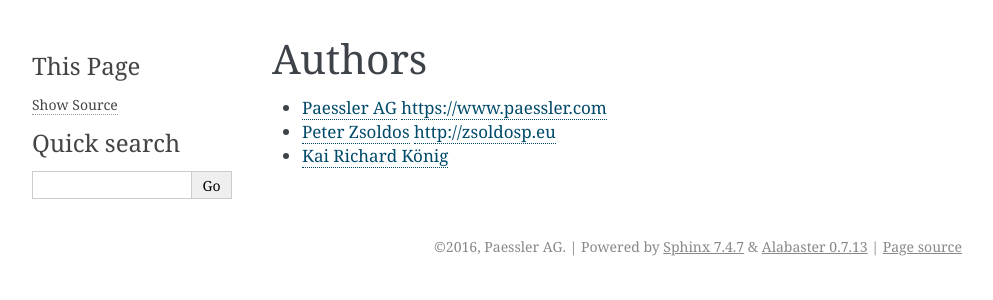
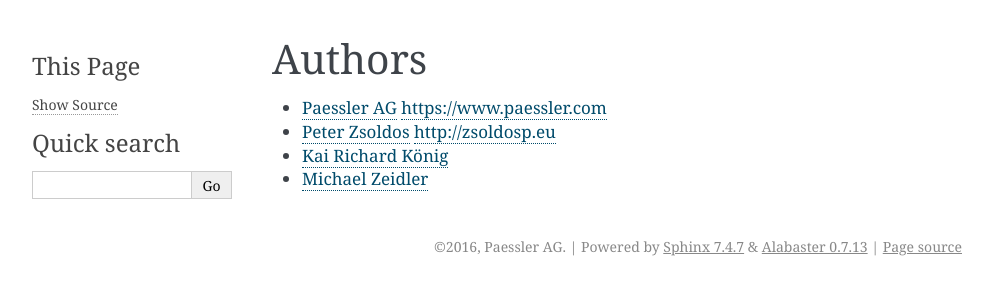
Before and after one commit to zsoldosp/django-act-as-auth, a Sphinx documentation site: the page built from docs/authors.rst, in a window 1280 px wide. Shown: the top 300 px of the page, without its empty margins (148-1141 px from the left). Built offline with Sphinx 7.4.7, drawn with Linux system fonts in a browser that asks for light colours.

Commit message:
adding @zeidlerm as he has been reviewing PRs

```diff
--- a/docs/authors.rst
+++ b/docs/authors.rst
@@ -4,3 +4,4 @@ Authors
 * `Paessler AG <https://github.com/PaesslerAG>`_ https://www.paessler.com
 * `Peter Zsoldos <https://github.com/zsoldosp>`_ http://zsoldosp.eu
 * `Kai Richard König <https://github.com/kairichard>`_
+* `Michael Zeidler <https://github.com/zeidlerm>`_
```
